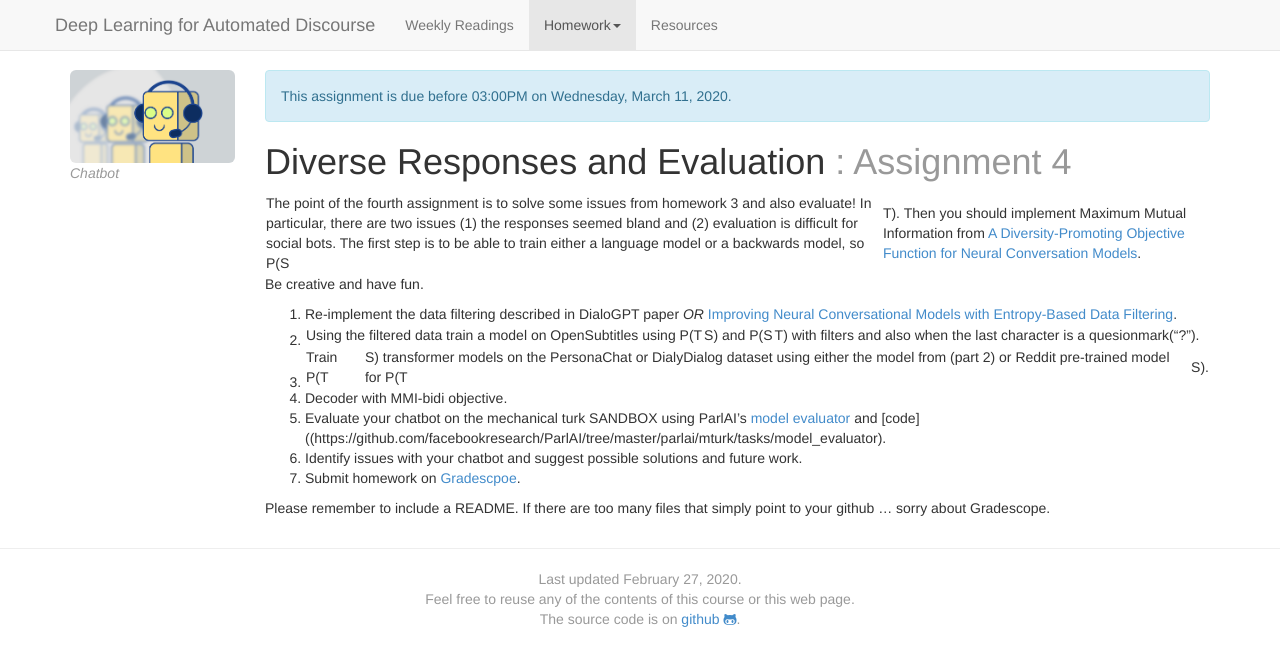
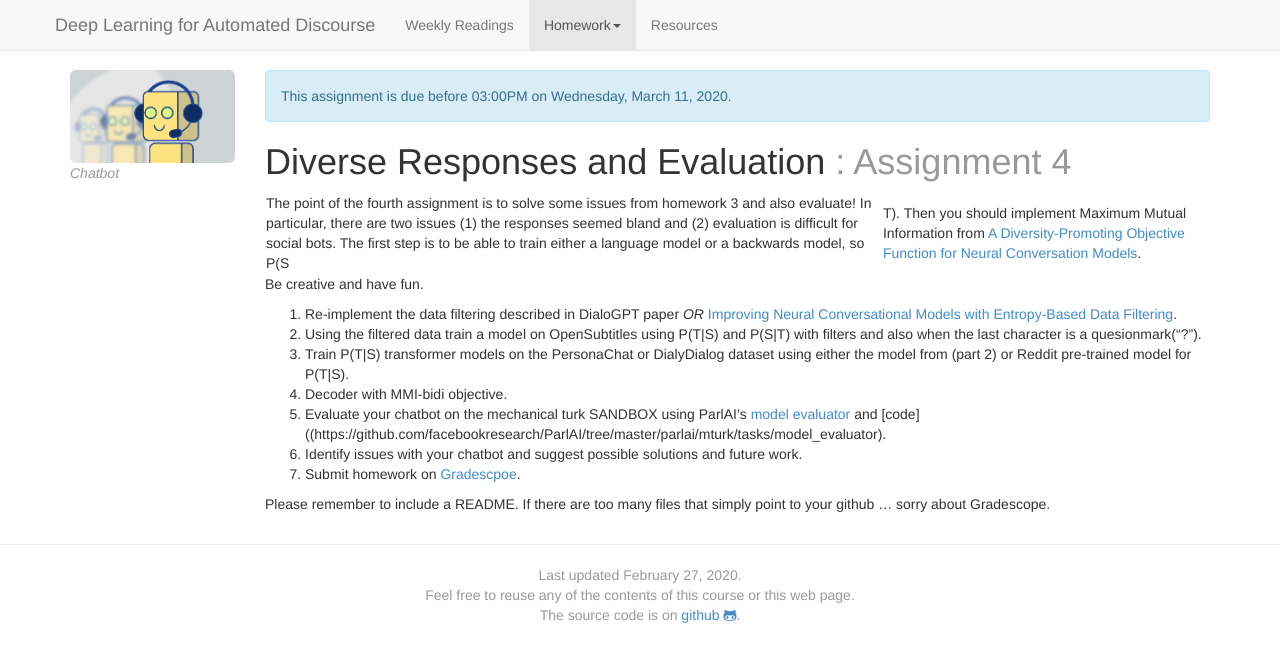
Before and after one commit to dialog-systems-class/dialog-systems-class.github.io, a Jekyll site: the page built from assignment4.md, in a window 1280 px wide. Shown: the top 666 px of the page. Built offline with Jekyll 4.4.1, drawn with Linux system fonts in a browser that asks for light colours; nearby versions of some CDN libraries.

Commit message:
fix pipe issue

```diff
--- a/assignment4.md
+++ b/assignment4.md
@@ -33,8 +33,8 @@ Be creative and have fun.
 
 
 1. Re-implement the data filtering described in DialoGPT paper _OR_ [Improving Neural Conversational Models with Entropy-Based Data Filtering](https://www.aclweb.org/anthology/P19-1567/).
-2. Using the filtered data train a model on OpenSubtitles using P(T|S) and P(S|T) with filters and also when the last character is a quesionmark("?").
-3. Train P(T|S) transformer models on the PersonaChat or DialyDialog dataset using either the model from (part 2) or  Reddit pre-trained model for P(T|S).
+2. Using the filtered data train a model on OpenSubtitles using P(T\|S) and P(S\|T) with filters and also when the last character is a quesionmark("?").
+3. Train P(T\|S) transformer models on the PersonaChat or DialyDialog dataset using either the model from (part 2) or  Reddit pre-trained model for P(T\|S).
 4. Decoder with MMI-bidi objective.
 5. Evaluate your chatbot on the mechanical turk SANDBOX using ParlAI's [model evaluator](https://parl.ai/docs/tutorial_mturk.html) and [code]((https://github.com/facebookresearch/ParlAI/tree/master/parlai/mturk/tasks/model_evaluator).
 6. Identify issues with your chatbot and suggest possible solutions and future work.
```
